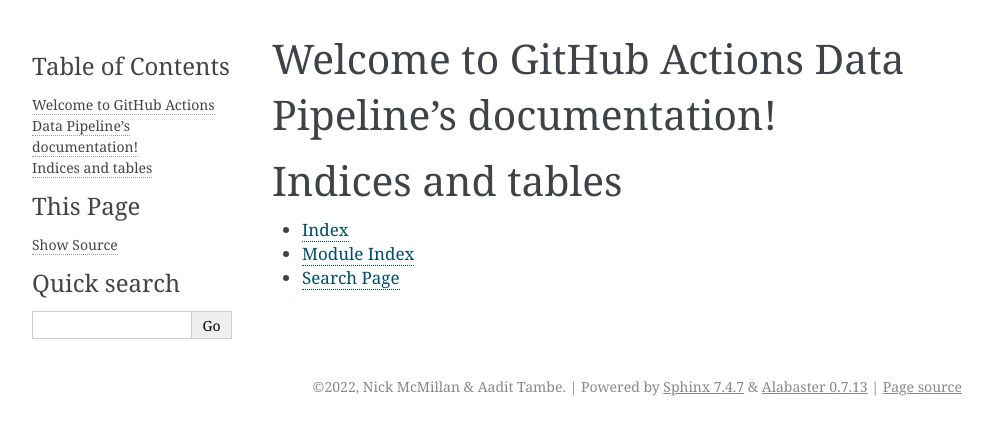
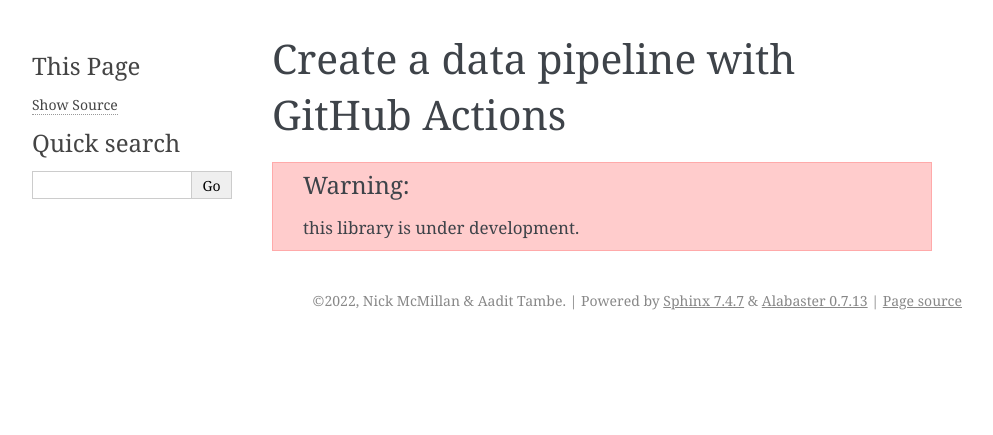
Before and after one commit to aadittambe/actions-pipeline, a Sphinx documentation site: the page built from docs/source/index.md, in a window 1280 px wide. Shown: the top 435 px of the page, without its empty margins (148-1141 px from the left). Built offline with Sphinx 7.4.7, drawn with Linux system fonts in a browser that asks for light colours.

Commit message:
edits to index

````diff
--- a/docs/source/index.md
+++ b/docs/source/index.md
@@ -3,15 +3,14 @@
 % You can adapt this file completely to your liking, but it should at least
 % contain the root `toctree` directive.
 
-# Welcome to GitHub Actions Data Pipeline's documentation!
+# Create a data pipeline with GitHub Actions
+
+```{warning}
+this library is under development.
+
+```
 
 ```{toctree}
 :caption: 'Contents:'
 :maxdepth: 2
 ```
-
-# Indices and tables
-
-- {ref}`genindex`
-- {ref}`modindex`
-- {ref}`search`
````
